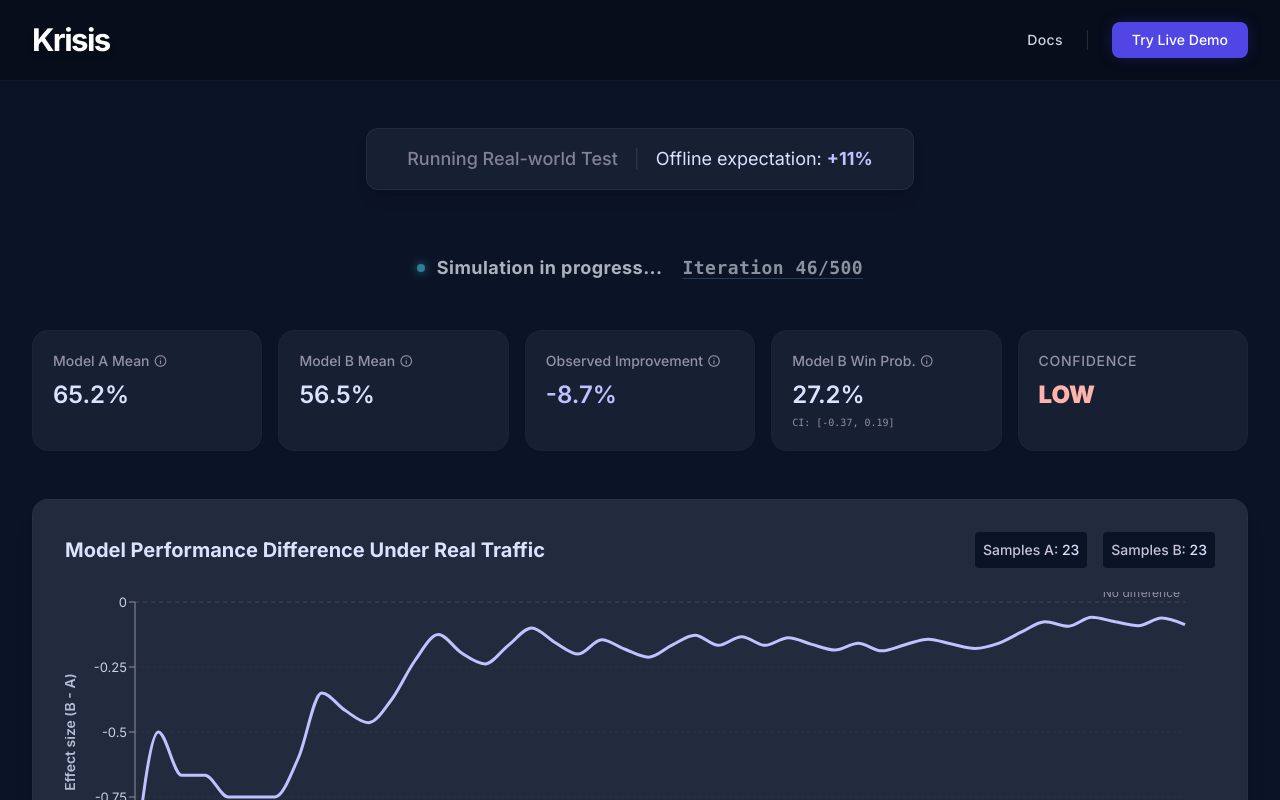
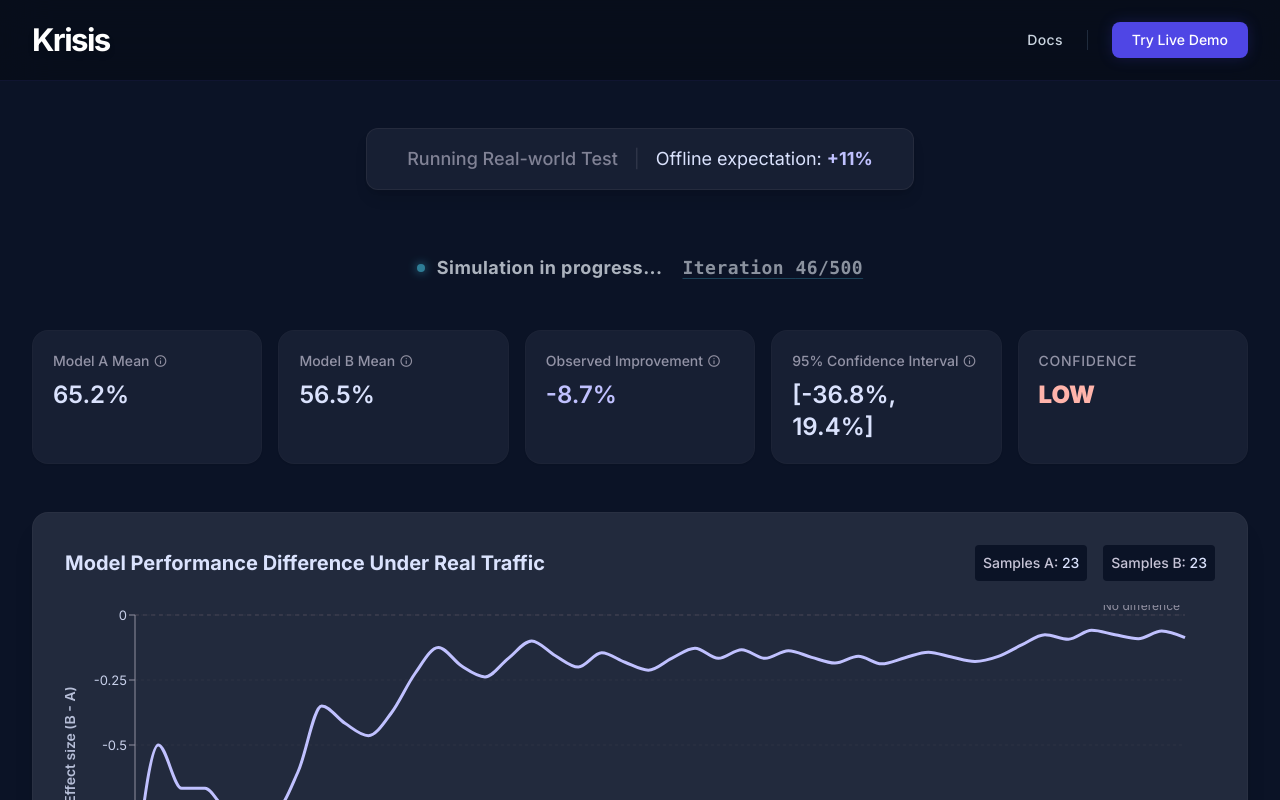
Before and after one commit to le-Affan/krisis-landing-page, a React (Vite) app: page /demo in a window 1280 px wide. Both pictures are taken after a click on the button "Run Experiment". Shown: the top 800 px of the page. Built offline with nearby package versions, Linux system fonts and the light colour scheme.

Commit message:
revert back to CI instead of probability

```diff
--- a/src/pages/DemoPage.jsx
+++ b/src/pages/DemoPage.jsx
@@ -161,19 +161,11 @@ export default function DemoPage() {
           const diff = meanB - meanA;
 
           let ci = null;
-          let prob_b_better = undefined;
           if (localCountA > 10 && localCountB > 10) {
              const seA = (meanA * (1 - meanA)) / localCountA;
              const seB = (meanB * (1 - meanB)) / localCountB;
              const seDiff = Math.sqrt(seA + seB);
              ci = [diff - 1.96 * seDiff, diff + 1.96 * seDiff];
-
-             if (seDiff > 0) {
-               const z = diff / seDiff;
-               prob_b_better = 0.5 * (1 + Math.tanh(0.79788 * (z + 0.04417 * z * z * z)));
-             } else {
-               prob_b_better = diff > 0 ? 1 : 0;
-             }
           }
 
           setIteration(iter);
@@ -188,8 +180,7 @@ export default function DemoPage() {
              model_b_mean: meanB,
              sample_size_a: localCountA,
              sample_size_b: localCountB,
-             confidence_interval: ci,
-             prob_b_better: prob_b_better
+             confidence_interval: ci
           });
         }
 
@@ -433,22 +424,17 @@ export default function DemoPage() {
 
                 <div className="bg-surface-container p-5 rounded-2xl border border-outline-variant/10 shadow-sm">
                   <div className="flex items-center gap-1 mb-2">
-                    <h4 className="text-sm text-on-surface-variant font-medium opacity-70">Model B Win Prob.</h4>
-                    <div className="group relative flex items-center pr-2">
+                    <h4 className="text-sm text-on-surface-variant font-medium opacity-70">95% Confidence Interval</h4>
+                    <div className="group relative flex items-center">
                       <span className="material-symbols-outlined text-outline text-[14px] cursor-default">info</span>
                       <div className="absolute bottom-full left-1/2 -translate-x-1/2 mb-2 w-48 p-2 bg-surface-container-highest border border-outline-variant/20 rounded-xl text-[11px] text-on-surface shadow-xl opacity-0 group-hover:opacity-100 transition-opacity pointer-events-none z-10 text-center">
-                        Probability that Model B performs better than Model A (derived from statistical Z-score).
+                        Range of possible true improvements. If this range crosses 0, the result is not reliable.
                       </div>
                     </div>
                   </div>
                   <p className="text-2xl font-semibold text-on-surface">
-                    {results?.prob_b_better !== undefined ? (results.prob_b_better * 100).toFixed(1) + "%" : "..."}
+                    {results?.confidence_interval ? `[${(results.confidence_interval[0] * 100).toFixed(1)}%, ${(results.confidence_interval[1] * 100).toFixed(1)}%]` : "..."}
                   </p>
-                  {results?.confidence_interval && (
-                    <p className="text-[10px] text-outline mt-1 font-mono">
-                      CI: [{results.confidence_interval[0].toFixed(2)}, {results.confidence_interval[1].toFixed(2)}]
-                    </p>
-                  )}
                 </div>
 
                 <div className="bg-surface-container p-5 rounded-2xl border border-outline-variant/10 shadow-sm">
```
